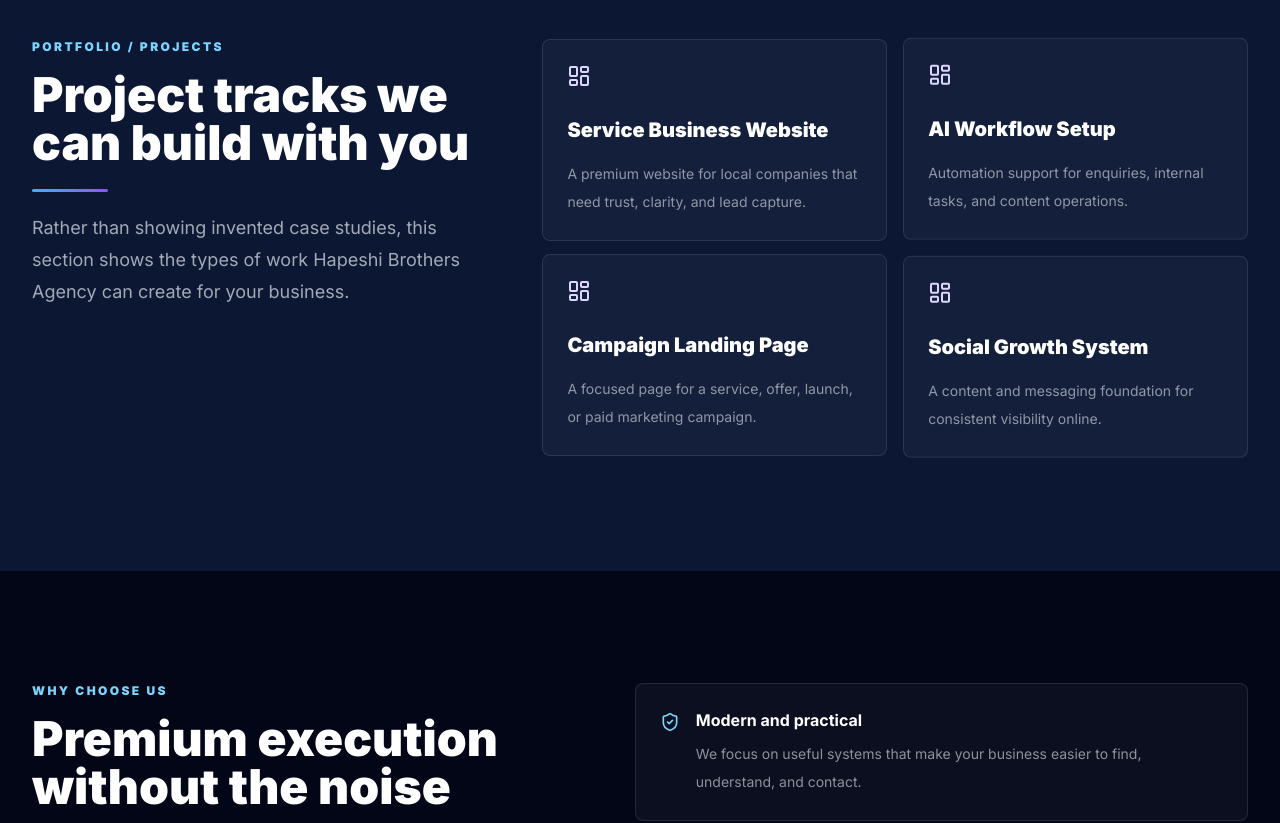
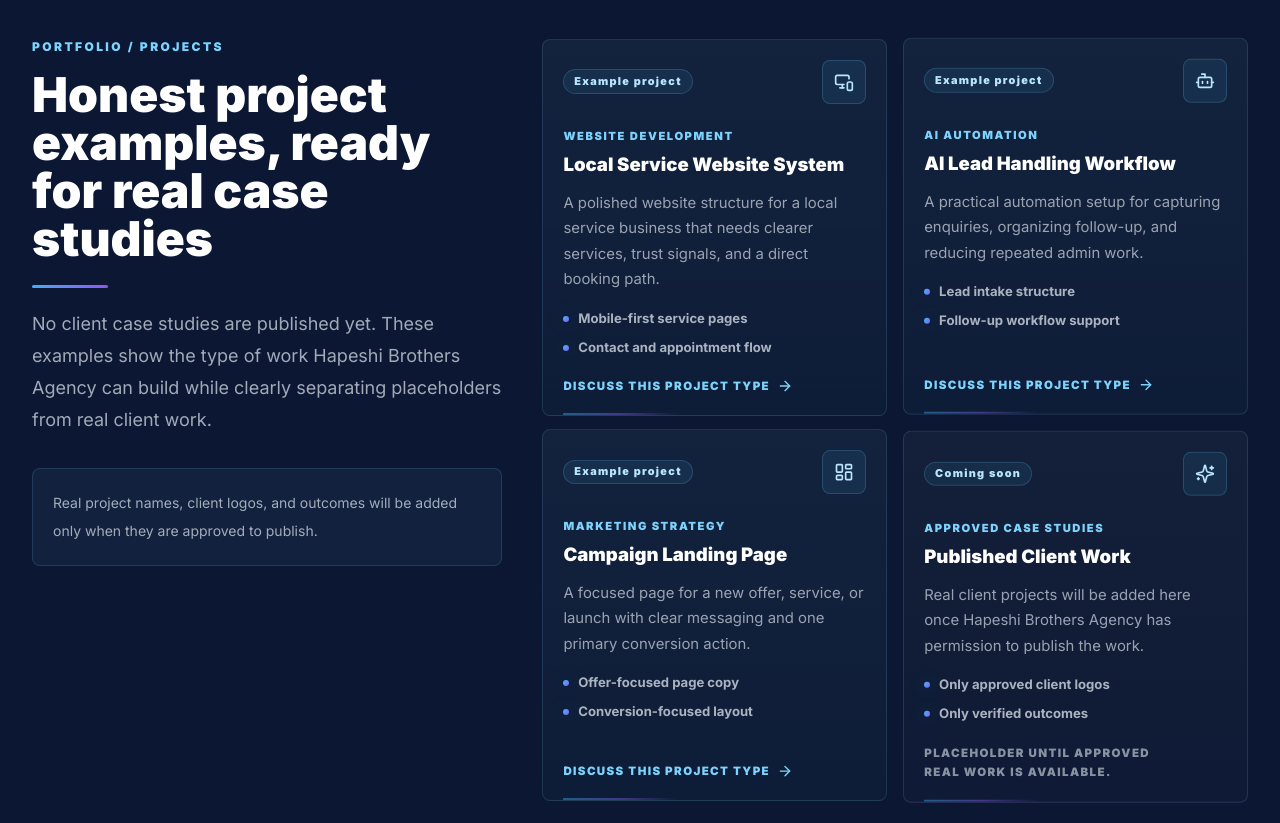
Before and after one commit to ioannis1994max-cell/HB, a React (Vite) app: page / in a window 1280 px wide. Shown: the part 4180-5003 px from the top of the page. Built offline with nearby package versions, Linux system fonts and the light colour scheme; no server answers.

Commit message:
Improve honest portfolio placeholders

```diff
--- a/src/main.jsx
+++ b/src/main.jsx
@@ -96,10 +96,38 @@
 ];
 
 const projectTypes = [
-  ["Service Business Website", "A premium website for local companies that need trust, clarity, and lead capture."],
-  ["AI Workflow Setup", "Automation support for enquiries, internal tasks, and content operations."],
-  ["Campaign Landing Page", "A focused page for a service, offer, launch, or paid marketing campaign."],
-  ["Social Growth System", "A content and messaging foundation for consistent visibility online."],
+  {
+    status: "Example project",
+    title: "Local Service Website System",
+    category: "Website Development",
+    text: "A polished website structure for a local service business that needs clearer services, trust signals, and a direct booking path.",
+    points: ["Mobile-first service pages", "Contact and appointment flow"],
+    icon: MonitorSmartphone,
+  },
+  {
+    status: "Example project",
+    title: "AI Lead Handling Workflow",
+    category: "AI Automation",
+    text: "A practical automation setup for capturing enquiries, organizing follow-up, and reducing repeated admin work.",
+    points: ["Lead intake structure", "Follow-up workflow support"],
+    icon: Bot,
+  },
+  {
+    status: "Example project",
+    title: "Campaign Landing Page",
+    category: "Marketing Strategy",
+    text: "A focused page for a new offer, service, or launch with clear messaging and one primary conversion action.",
+    points: ["Offer-focused page copy", "Conversion-focused layout"],
+    icon: LayoutDashboard,
+  },
+  {
+    status: "Coming soon",
+    title: "Published Client Work",
+    category: "Approved case studies",
+    text: "Real client projects will be added here once Hapeshi Brothers Agency has permission to publish the work.",
+    points: ["Only approved client logos", "Only verified outcomes"],
+    icon: Sparkles,
+  },
 ];
 
 const reasons = [
@@ -497,17 +525,41 @@
     <section id="projects" className="reveal-on-scroll bg-navy-900 py-20 text-white sm:py-28">
       <div className="mx-auto max-w-7xl px-4 sm:px-6 lg:px-8">
         <div className="grid gap-10 lg:grid-cols-[0.8fr_1.2fr]">
-          <SectionHeader
-            kicker="Portfolio / Projects"
-            title="Project tracks we can build with you"
-            text="Rather than showing invented case studies, this section shows the types of work Hapeshi Brothers Agency can create for your business."
-          />
-          <div className="grid gap-4 sm:grid-cols-2">
-            {projectTypes.map(([title, text]) => (
-              <article key={title} className="motion-card rounded-lg border border-white/10 bg-white/[0.04] p-6">
-                <LayoutDashboard className="h-6 w-6 text-violet-200" aria-hidden="true" />
-                <h3 className="mt-7 text-xl font-black text-white">{title}</h3>
-                <p className="mt-4 text-sm leading-7 text-slate-200/60">{text}</p>
+          <div>
+            <SectionHeader
+              kicker="Portfolio / Projects"
+              title="Honest project examples, ready for real case studies"
+              text="No client case studies are published yet. These examples show the type of work Hapeshi Brothers Agency can build while clearly separating placeholders from real client work."
+            />
+            <div className="mt-8 rounded-lg border border-sky-300/15 bg-sky-300/[0.055] p-5 text-sm leading-7 text-slate-200/70">
+              Real project names, client logos, and outcomes will be added only when they are approved to publish.
+            </div>
+          </div>
+          <div className="projects-grid">
+            {projectTypes.map(({ status, title, category, text, points, icon: Icon }) => (
+              <article key={title} className={`project-card motion-card ${status === "Coming soon" ? "project-card-muted" : ""}`}>
+                <div className="project-card-header">
+                  <span className="project-status">{status}</span>
+                  <div className="project-icon" aria-hidden="true">
+                    <Icon className="h-5 w-5" />
+                  </div>
+                </div>
+                <span className="project-category">{category}</span>
+                <h3>{title}</h3>
+                <p>{text}</p>
+                <ul className="project-points" aria-label={`${title} details`}>
+                  {points.map((point) => (
+                    <li key={point}>{point}</li>
+                  ))}
+                </ul>
+                {status === "Coming soon" ? (
+                  <span className="project-note">Placeholder until approved real work is available.</span>
+                ) : (
+                  <a className="project-link" href="#book-appointment">
+                    Discuss this project type
+                    <ArrowRight className="h-4 w-4" aria-hidden="true" />
+                  </a>
+                )}
               </article>
             ))}
           </div>
--- a/src/styles.css
+++ b/src/styles.css
@@ -298,6 +298,201 @@
     .service-card:nth-child(2) {
       grid-column: span 3;
       min-height: 260px;
+    }
+  }
+
+  .projects-grid {
+    display: grid;
+    gap: 1rem;
+  }
+
+  .project-card {
+    position: relative;
+    isolation: isolate;
+    display: flex;
+    min-height: 280px;
+    flex-direction: column;
+    overflow: hidden;
+    border: 1px solid rgba(125, 211, 252, 0.14);
+    border-radius: 8px;
+    background:
+      linear-gradient(180deg, rgba(255, 255, 255, 0.052), rgba(255, 255, 255, 0.022)),
+      rgba(8, 24, 52, 0.72);
+    padding: 1.25rem;
+  }
+
+  .project-card::before {
+    content: "";
+    position: absolute;
+    inset: 0;
+    z-index: -1;
+    opacity: 0;
+    background:
+      radial-gradient(circle at 18% 12%, rgba(56, 189, 248, 0.16), transparent 34%),
+      linear-gradient(135deg, rgba(56, 189, 248, 0.075), rgba(139, 92, 246, 0.09));
+    transition: opacity 320ms ease;
+  }
+
+  .project-card::after {
+    content: "";
+    position: absolute;
+    inset: auto 1.25rem 0;
+    height: 2px;
+    border-radius: 999px;
+    background: linear-gradient(90deg, #38bdf8, #8b5cf6, transparent);
+    opacity: 0.42;
+    transform: scaleX(0.38);
+    transform-origin: left;
+    transition:
+      opacity 320ms ease,
+      transform 320ms ease;
+  }
+
+  .project-card:hover::before {
+    opacity: 1;
+  }
+
+  .project-card:hover::after {
+    opacity: 0.9;
+    transform: scaleX(1);
+  }
+
+  .project-card-muted {
+    border-color: rgba(167, 139, 250, 0.18);
+    background:
+      linear-gradient(180deg, rgba(255, 255, 255, 0.04), rgba(255, 255, 255, 0.018)),
+      rgba(12, 24, 50, 0.58);
+  }
+
+  .project-card-header {
+    display: flex;
+    align-items: center;
+    justify-content: space-between;
+    gap: 1rem;
+  }
+
+  .project-status {
+    display: inline-flex;
+    width: fit-content;
+    align-items: center;
+    border: 1px solid rgba(125, 211, 252, 0.18);
+    border-radius: 999px;
+    background: rgba(56, 189, 248, 0.09);
+    padding: 0.36rem 0.62rem;
+    color: #bae6fd;
+    font-size: 0.68rem;
+    font-weight: 900;
+    letter-spacing: 0.12em;
+    line-height: 1;
+  }
+
+  .project-icon {
+    display: grid;
+    width: 2.75rem;
+    height: 2.75rem;
+    flex: 0 0 auto;
+    place-items: center;
+    border: 1px solid rgba(125, 211, 252, 0.18);
+    border-radius: 8px;
+    background: rgba(56, 189, 248, 0.09);
+    color: #bae6fd;
+    transition:
+      border-color 320ms ease,
+      color 320ms ease,
+      transform 320ms ease;
+  }
+
+  .project-card:hover .project-icon {
+    border-color: rgba(125, 211, 252, 0.36);
+    color: #ffffff;
+    transform: translateY(-2px);
+  }
+
+  .project-category {
+    margin-top: 1.5rem;
+    color: #7dd3fc;
+    font-size: 0.7rem;
+    font-weight: 900;
+    letter-spacing: 0.14em;
+    text-transform: uppercase;
+  }
+
+  .project-card h3 {
+    margin-top: 0.55rem;
+    color: #ffffff;
+    font-size: 1.16rem;
+    font-weight: 900;
+    letter-spacing: 0;
+    line-height: 1.28;
+  }
+
+  .project-card p {
+    margin-top: 0.85rem;
+    color: rgba(226, 232, 240, 0.66);
+    font-size: 0.93rem;
+    line-height: 1.72;
+  }
+
+  .project-points {
+    display: grid;
+    gap: 0.58rem;
+    margin-top: 1rem;
+    color: rgba(226, 232, 240, 0.74);
+    font-size: 0.82rem;
+    font-weight: 700;
+  }
+
+  .project-points li {
+    display: flex;
+    align-items: center;
+    gap: 0.55rem;
+  }
+
+  .project-points li::before {
+    content: "";
+    width: 0.38rem;
+    height: 0.38rem;
+    flex: 0 0 auto;
+    border-radius: 999px;
+    background: linear-gradient(135deg, #38bdf8, #8b5cf6);
+    box-shadow: 0 0 18px rgba(56, 189, 248, 0.28);
+  }
+
+  .project-link,
+  .project-note {
+    display: inline-flex;
+    width: fit-content;
+    align-items: center;
+    gap: 0.45rem;
+    margin-top: auto;
+    padding-top: 1.25rem;
+    color: #7dd3fc;
+    font-size: 0.72rem;
+    font-weight: 900;
+    letter-spacing: 0.12em;
+    text-transform: uppercase;
+  }
+
+  .project-link {
+    transition:
+      color 240ms ease,
+      gap 240ms ease;
+  }
+
+  .project-link:hover {
+    gap: 0.7rem;
+    color: #ffffff;
+  }
+
+  .project-note {
+    max-width: 16rem;
+    color: rgba(226, 232, 240, 0.58);
+    line-height: 1.65;
+  }
+
+  @media (min-width: 640px) {
+    .projects-grid {
+      grid-template-columns: repeat(2, minmax(0, 1fr));
     }
   }
 
```
